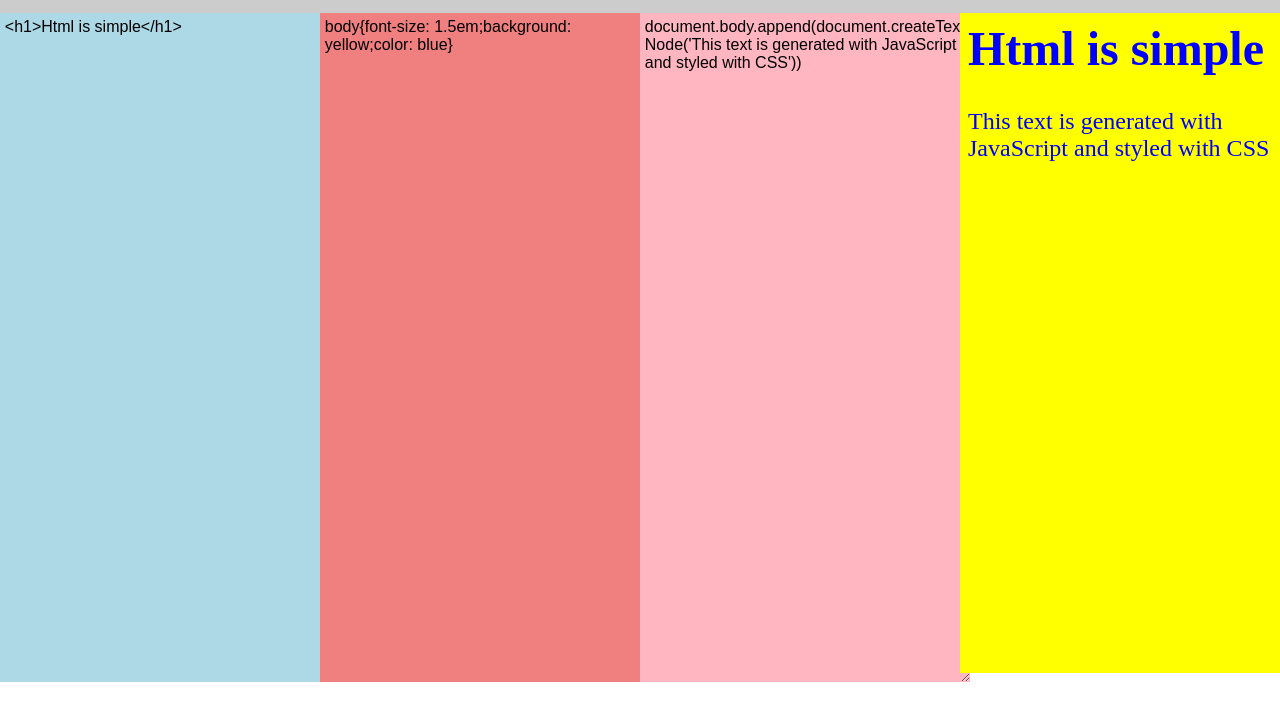
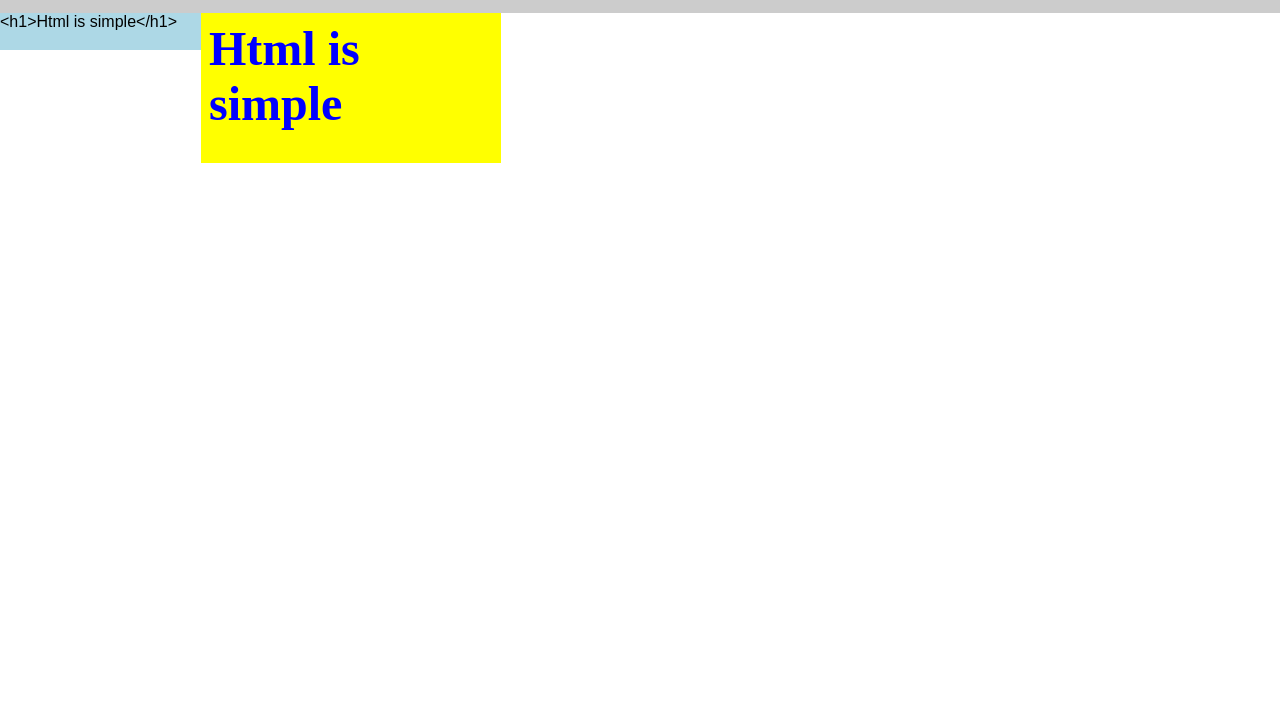
Before and after one commit to darco2018/code-editor, a website: page src/index.html in a window 1280 px wide. Shown: the part 48-768 px from the top of the page. Drawn offline with nearby package versions, Linux system fonts and the light colour scheme.

Commit message:
Rename containers to panels

```diff
--- a/src/css/main.css
+++ b/src/css/main.css
@@ -136,12 +136,14 @@ main {
   clear: both;
 }
 
-.container {
+.panel {
   float: left;
-  width: 25%;
-  min-width: 200px;
-  height: 660px;
-  min-height: 100%;
+  /* width: 50%; */
+  /* min-width: 200px; */
+  padding: 0;
+  margin: 0;
+  /*  height: 660px;
+  min-height: 100%; */
 }
 #html-input {
   background: lightblue;
@@ -155,7 +157,7 @@ main {
   background: lightpink;
 }
 
-#container-result {
+#panel-result {
   background: green;
 }
 #iframe-result {
@@ -174,7 +176,10 @@ textarea {
   border: 0;
   height: 100%;
   width: 100%;
-  padding: 0.3em 0.3em;
+  margin: 0;
+  padding: 0;
+  /* padding: 0.3em 0.3em; */
+  resize: none;
 }
 
 /* ==========================================================================
--- a/src/index.html
+++ b/src/index.html
@@ -33,16 +33,16 @@
       </nav>
     </header>
     <main>
-      <div class="container" id="container-html">
+      <div class="panel" id="panel-html">
         <textarea class="input" id="html-input"></textarea>
       </div>
-      <div class="container" id="container-css">
+      <div class="panel hidden" id="panel-css">
         <textarea class="input" id="css-input"></textarea>
       </div>
-      <div class="container" id="container-js">
+      <div class="panel hidden" id="panel-js">
         <textarea class="input" id="js-input"></textarea>
       </div>
-      <div class="container" id="container-result">
+      <div class="panel" id="panel-result">
         <iframe id="iframe-result"></iframe>
       </div>
     </main>
```
